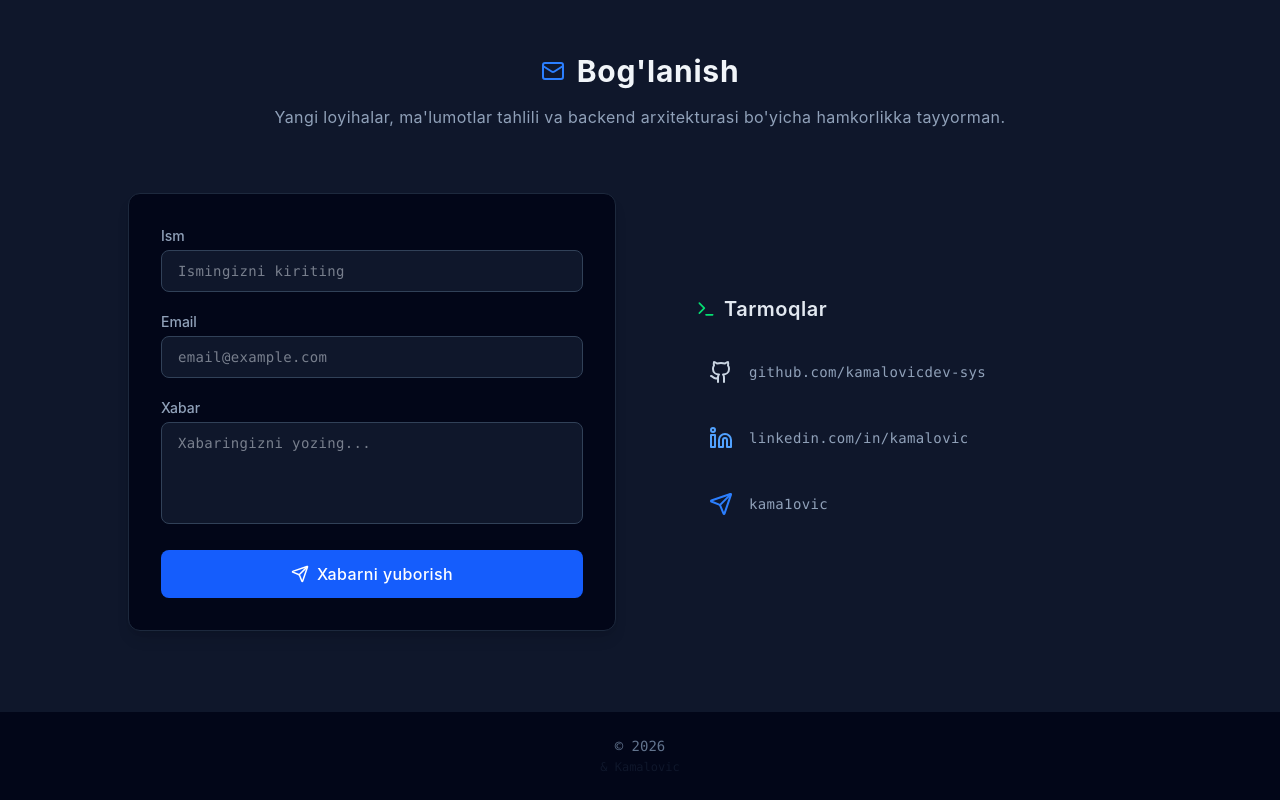
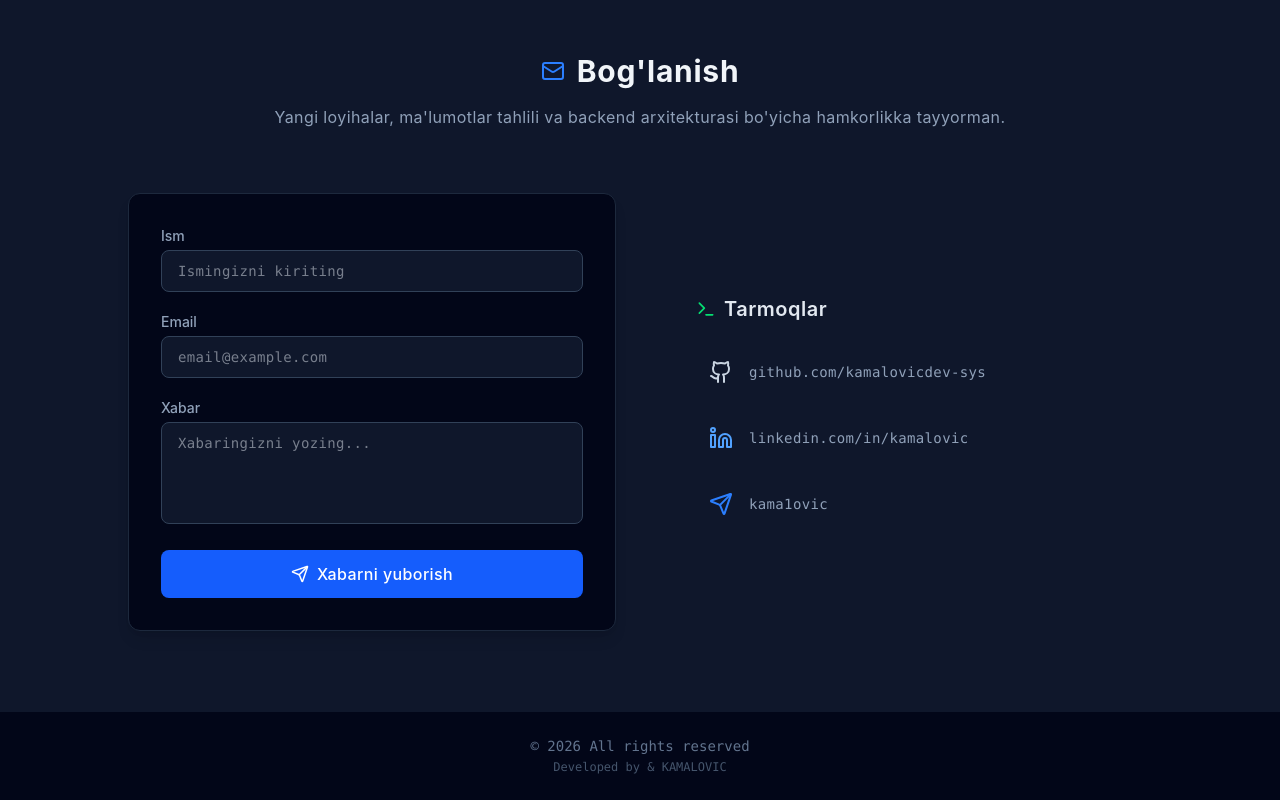
Before and after one commit to kamalovicdev-sys/Portfolio, a React (Vite) app: page / in a window 1280 px wide. Shown: the part 3395-4195 px from the top of the page. Built offline with nearby package versions, Linux system fonts and the light colour scheme.

Commit message:
Update footer text and styling in App.jsx

```diff
--- a/src/App.jsx
+++ b/src/App.jsx
@@ -18,8 +18,8 @@ function App() {
       {/* Footer qismi */}
       <footer className="py-6 text-center border-t border-slate-900 bg-slate-950">
         <p className="text-slate-500 text-sm font-mono">
-          &copy; {currentYear}  <br/>
-          <span className="text-xs text-slate-900"> & Kamalovic</span>
+          &copy; {currentYear} All rights reserved <br/>
+          <span className="text-xs text-slate-600"> Developed by & KAMALOVIC </span>
         </p>
       </footer>
     </div>
```
